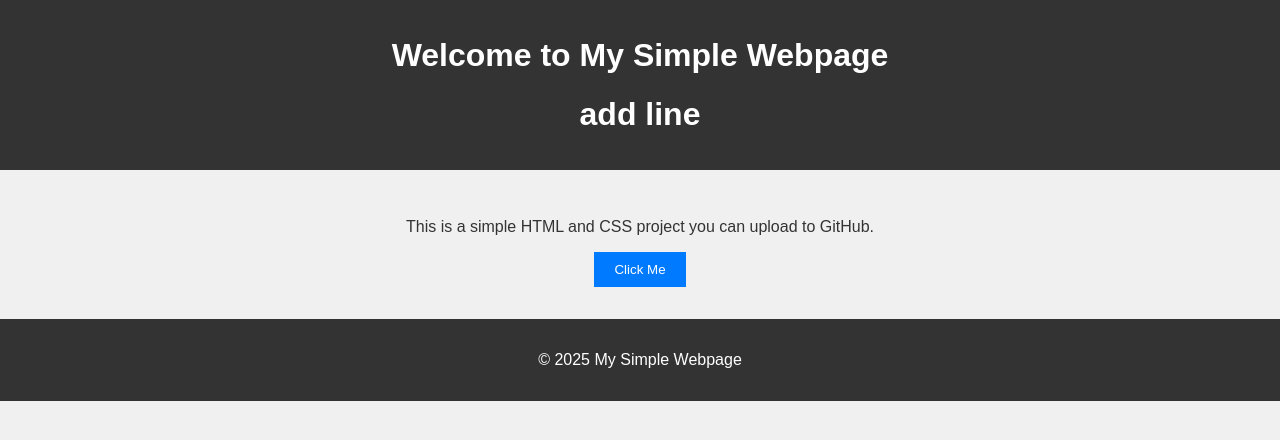
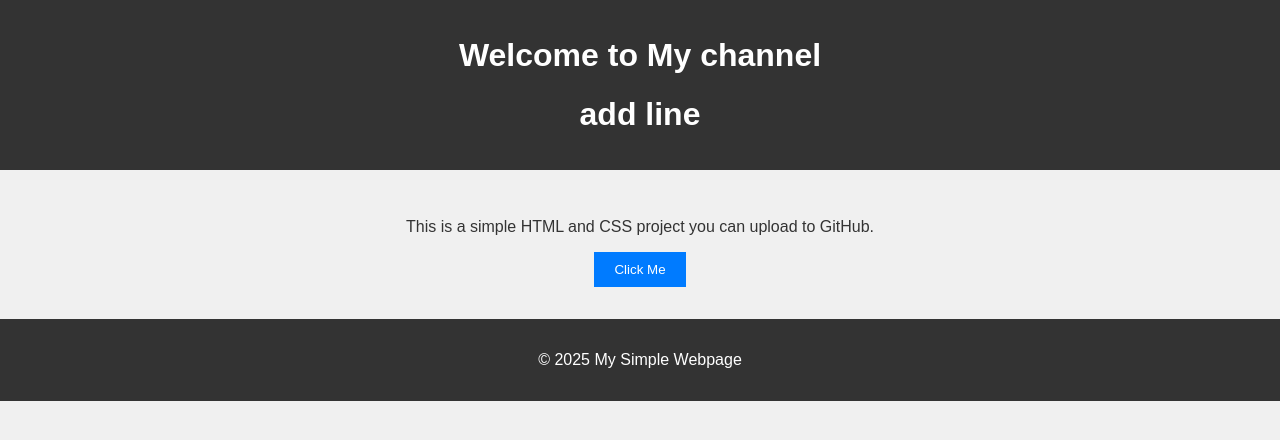
Before and after one commit to gopi202005/demo-project, a plain HTML site: page index.html in a window 1280 px wide. Drawn offline with Linux system fonts and the light colour scheme.

Commit message:
Update index.html

```diff
--- a/index.html
+++ b/index.html
@@ -8,7 +8,7 @@
 </head>
 <body>
     <header>
-        <h1>Welcome to My Simple Webpage</h1>
+        <h1>Welcome to My channel</h1>
         <h1> add line</h1>
     </header>
     <main>
```
